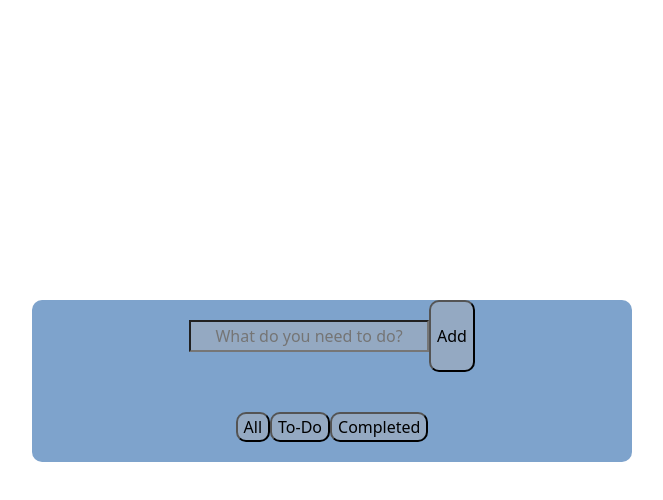
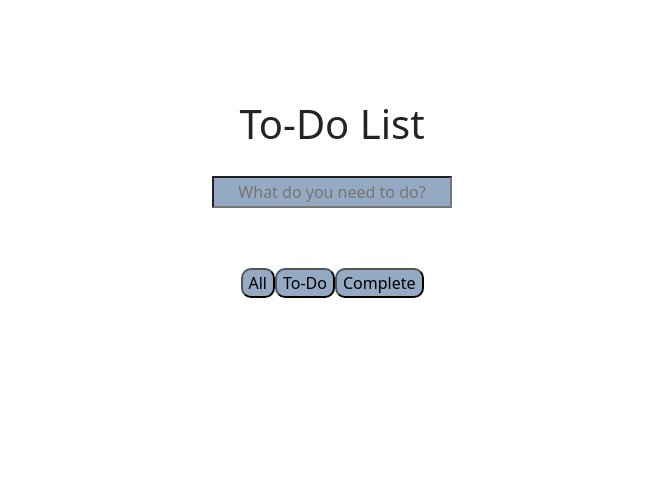
Before and after one commit to carljduff/todo-app, a React (Create React App) app: page / in a window 1280 px wide. Shown: the top 500 px of the page, without its empty margins (308-971 px from the left). Built offline with nearby package versions, Linux system fonts and the light colour scheme.

Commit message:
update Todo

```diff
--- a/src/App.css
+++ b/src/App.css
@@ -4,8 +4,7 @@ body {
 
 .app {
     margin: auto;
-    margin-top: 300px;
-    background-color: #7EA3CC;
+    margin-top: 100px;
     max-width: 600px;
     max-height: 600px;
     border-radius: 10px;
@@ -29,3 +28,7 @@ body {
     justify-content: center;
     padding: 20px;
 }
+
+h1, .todo {
+    text-align: center;
+}
--- a/src/App.js
+++ b/src/App.js
@@ -10,20 +10,21 @@ function App() {
 
   const [todos, setTodos] = useState([]);
   const [input, setInput] = useState('');
-
+  const [status, setStatus] = useState('All')
 
 
 
 
   return (
     <div className="app">
+      <h1>To-Do List</h1>
 
-     <Input todos={todos} setTodos={setTodos} input={input} setInput={setInput} />
+     <Input todos={todos} setTodos={setTodos} input={input} setInput={setInput} setStatus={setStatus} />
      <List todos={todos} />
      <div className='button-wrapper'>
 <StatusButton label={'All'}  />
 <StatusButton label={'To-Do'} />
-<StatusButton label={'Completed'}/>
+<StatusButton label={'Complete'}/>
 
      </div>
 
--- a/src/components/Input.js
+++ b/src/components/Input.js
@@ -6,6 +6,8 @@ export default function Input( {todos, setTodos, input, setInput}) {
     }
 
     const inputSubmitHandler = (e) => {
+        if(e.key === 'Enter') {
+
             setTodos([
                 ...todos,
                 {
@@ -17,12 +19,13 @@ export default function Input( {todos, setTodos, input, setInput}) {
             console.log(todos)
             setInput('')
         }
+    }
 
     return(
         <div className='input-wrapper'>
 
-        <input value={input} onChange={inputValueHandler} className='input' placeholder="What do you need to do?" />
-        <button onClick={inputSubmitHandler} className='button'>Add</button>
+        <input value={input} onChange={inputValueHandler} onKeyDown={inputSubmitHandler} className='input' placeholder="What do you need to do?" />
+        {/* <button onClick={inputSubmitHandler} className='button'>Add</button> */}
 
         </div>
     )
--- a/src/components/Todo.js
+++ b/src/components/Todo.js
@@ -5,6 +5,15 @@ import Row from 'react-bootstrap/Row'
 import Col from 'react-bootstrap/Col'
 
 export default function Todo( {label} ) {
+
+  const statusHandler = () => {
+
+
+
+  }
+
+
+
     return(
         <>
 
```
Lines whose indentation alone changed are shown as unchanged.
